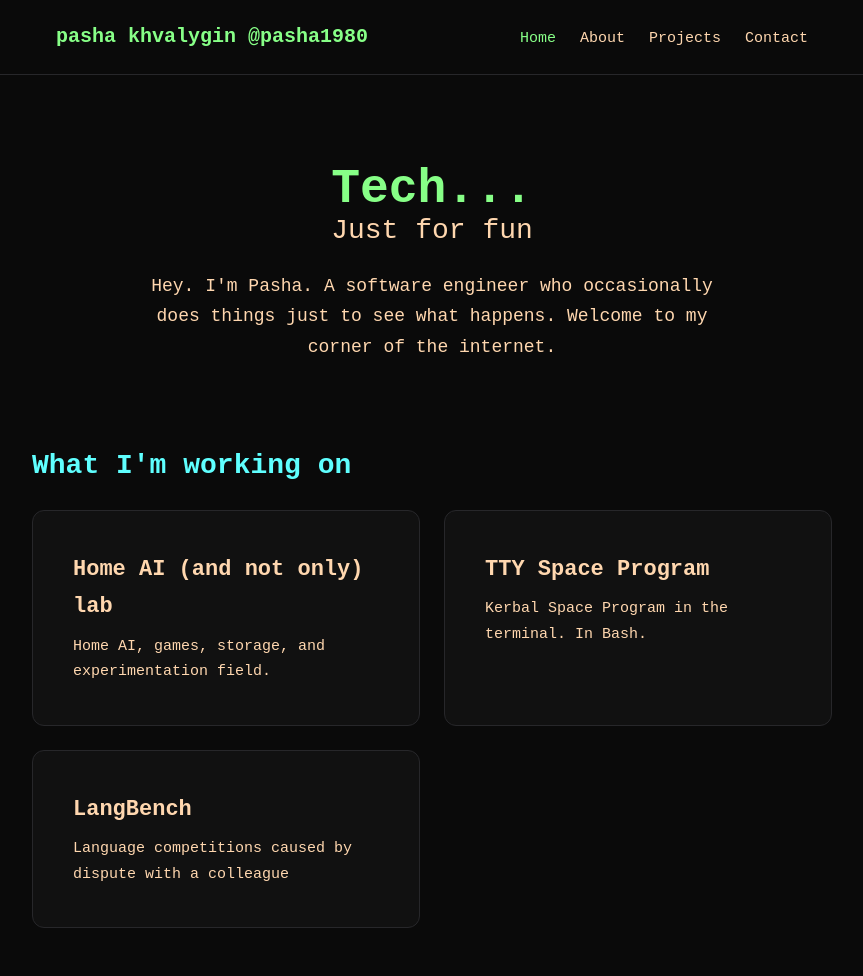
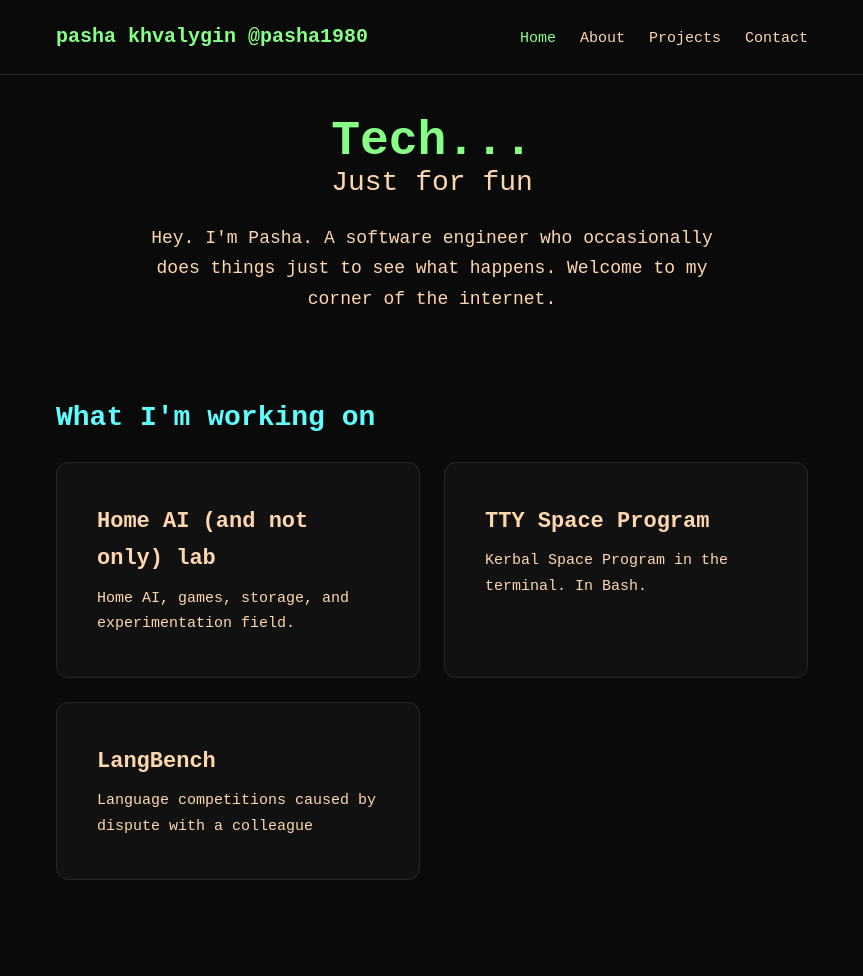
Before and after one commit to pasha1980/pasha1980.github.io, a Jekyll site: the page built from index.markdown, in a window 1280 px wide. Shown: the whole page, without its empty margins (208-1071 px from the left). Built offline with Jekyll 4.4.1, drawn with Linux system fonts in a browser that asks for light colours; after the commit the page ends 900 px from its top, so only the background shows below that.

Commit message:
fix paddings

```diff
--- a/assets/css/style.css
+++ b/assets/css/style.css
@@ -26,7 +26,7 @@ a:hover {
 .container {
   max-width: 800px;
   margin: 0 auto;
-/*  padding: 0 24px; */
+  padding: 0 24px;
 }
 
 /* Navigation */
```
